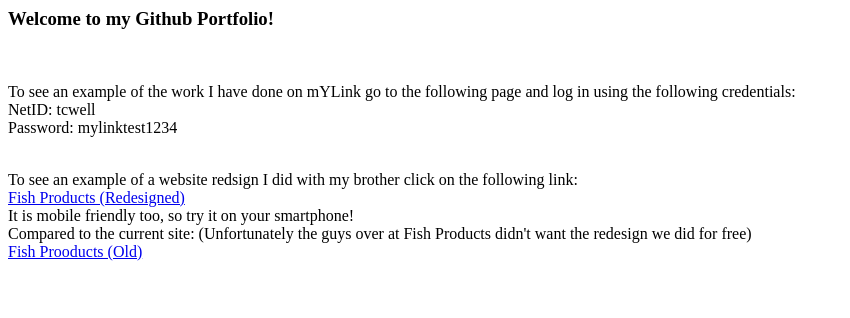
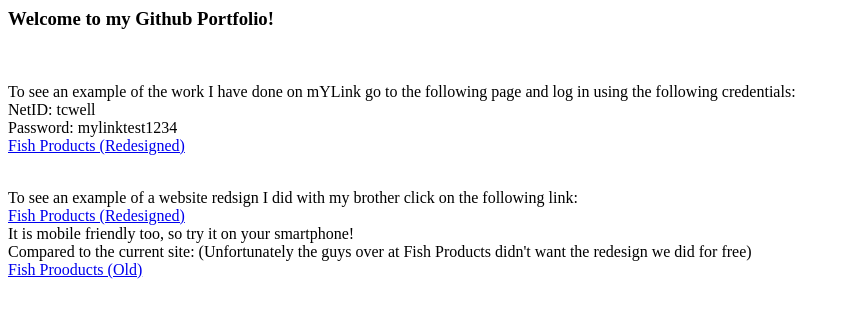
Before and after one commit to tymadsen/portfolio, a plain HTML site: page index.html in a window 1280 px wide. Shown: the whole page, without its empty margins (0-850 px from the left). Drawn offline with Linux system fonts and the light colour scheme.

Commit message:
Update index.html

```diff
--- a/index.html
+++ b/index.html
@@ -9,12 +9,14 @@
       <br>
       <label>Password: mylinktest1234</label>
       <br>
+      <a target="blank" href="http://mylink.byu.edu">Fish Products (Redesigned)</a>
+      <br>
     </p>
     <p>
     <br>
       To see an example of a website redsign I did with my brother click on the following link:
       <br>
-      <a target="blank" href="tymadsen.github.io/fishproducts/">Fish Products (Redesigned)</a>
+      <a target="blank" href="https://tymadsen.github.io/fishproducts/">Fish Products (Redesigned)</a>
       <br>
       <span>It is mobile friendly too, so try it on your smartphone!</span>
       <br>
```
